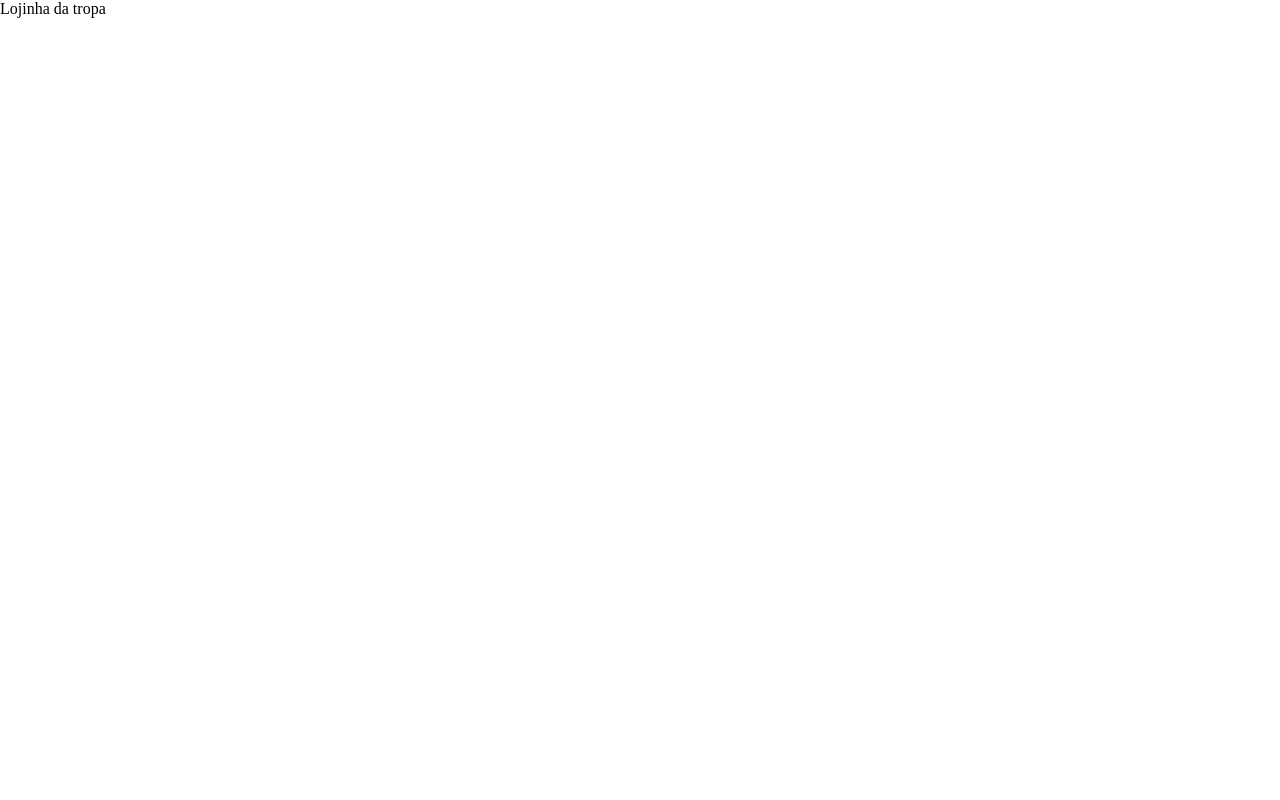
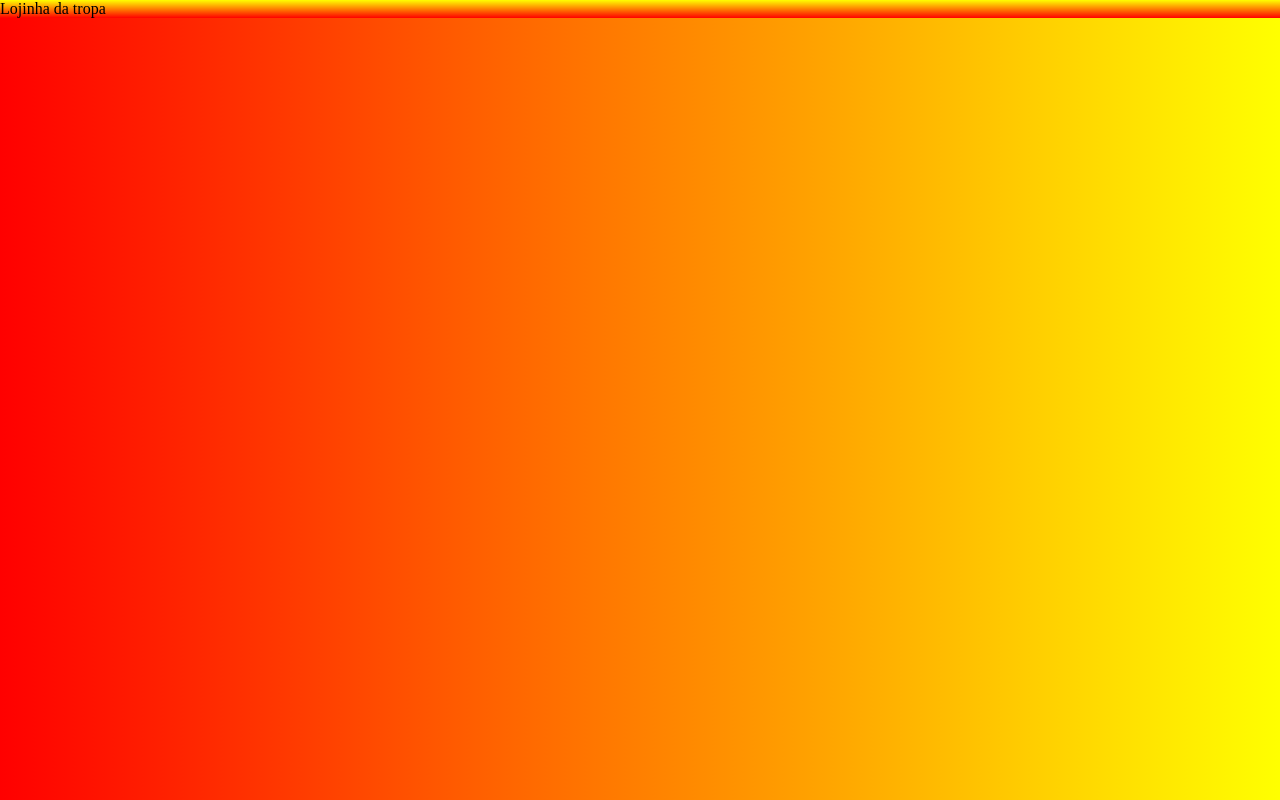
Before and after one commit to professor-weslly/gradiente_3B, a plain HTML site: page index.html in a window 1280 px wide. Drawn offline with Linux system fonts and the light colour scheme.

Commit message:
Update index.html

```diff
--- a/index.html
+++ b/index.html
@@ -1,14 +1,23 @@
 <!DOCTYPE html>
-<html lang="en">
+<html lang="pt-br">
 <head>
     <meta charset="UTF-8">
     <meta name="viewport" content="width=device-width, initial-scale=1.0">
-    <title>Document</title>
+    <title>Gradiente</title>
     <style>
         * {
             margin: 0;
             padding: 0;
             box-sizing: border-box;
+        }
+
+        body {
+            background: linear-gradient(to right, red, yellow);
+            min-height: 100vh;
+        }
+
+        header {
+            background: linear-gradient(to bottom, yellow, red);
         }
     </style>
 </head>
```
